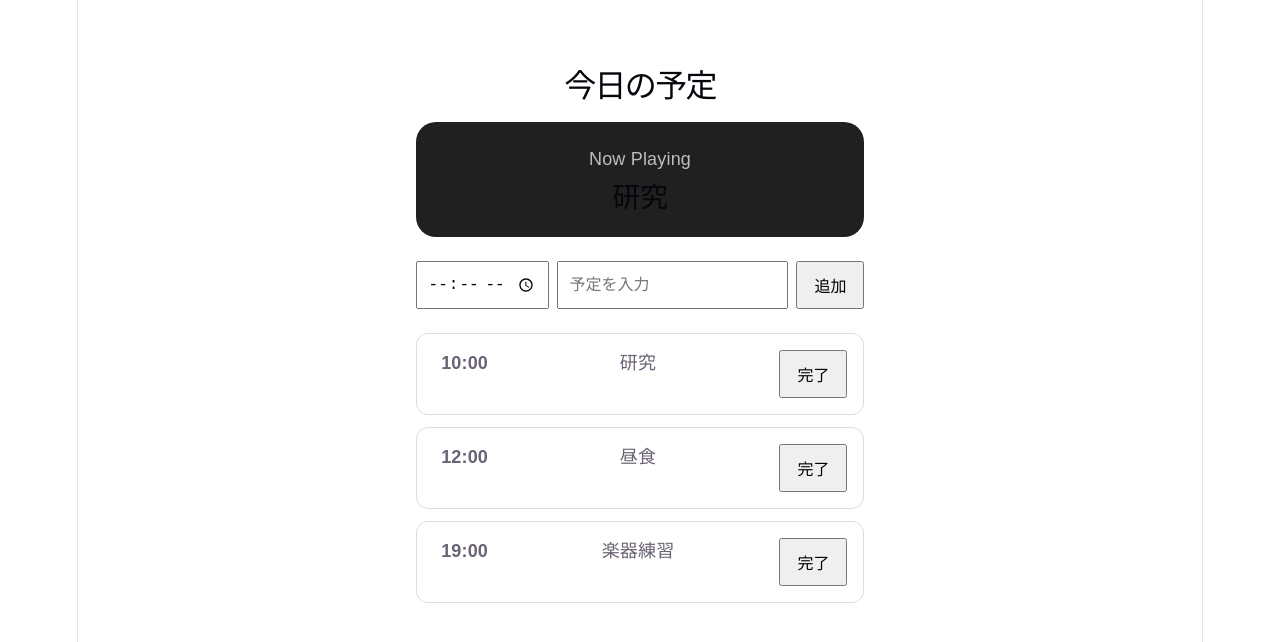
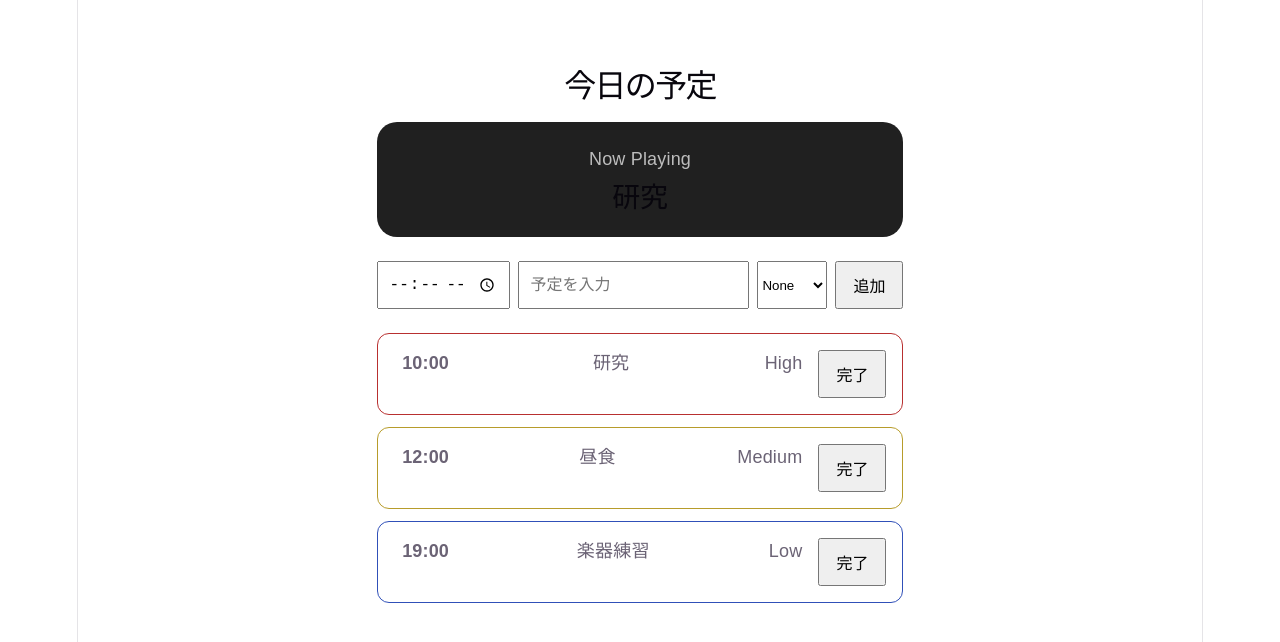
Before and after one commit to tanaharu-droid/schedule-app, a React (Vite) app: page / in a window 1280 px wide. Shown: the top 642 px of the page. Built offline with nearby package versions, Linux system fonts and the light colour scheme.

Commit message:
Add priority

```diff
--- a/src/App.css
+++ b/src/App.css
@@ -72,3 +72,19 @@ button {
   opacity: 0.5;
   text-decoration: line-through;
 }
+
+.priority-High {
+  border: 1px solid #b42424f1;
+}
+
+.priority-Medium {
+  border: 1px solid #b3971ff1;
+}
+
+.priority-Low {
+  border: 1px solid #2446b4f1;
+}
+
+.priority-None {
+  border: 1px solid #ddd;
+}
--- a/src/App.tsx
+++ b/src/App.tsx
@@ -1,21 +1,24 @@
 import { useState } from 'react'
 import './App.css'
 
+type Priority = 'High' | 'Medium' | 'Low' | 'None'
 type Schedule = {//予定データの設計図
     id: number
     time: string
     title: string
     done: boolean
+    priority: Priority
 }
 
 function App() {
 
     const [time, setTime] = useState('')
     const [title, setTitle] = useState('')
+    const [priority, setPriority] = useState<Priority>('None')
     const [schedules, setSchedules] = useState<Schedule[]>([//Schedule型の配列が入る
-        { id: 1, time: '10:00', title: '研究', done: false },
-        { id: 2, time: '12:00', title: '昼食', done: false },
-        { id: 3, time: '19:00', title: '楽器練習', done: false },
+        { id: 1, time: '10:00', title: '研究', done: false, priority: 'High' },
+        { id: 2, time: '12:00', title: '昼食', done: false, priority: 'Medium' },
+        { id: 3, time: '19:00', title: '楽器練習', done: false, priority: 'Low' },
     ])
     const currentSchedule = schedules.find((schedule) => !schedule.done)//findで，条件に合う最初の1件を探す
 
@@ -27,6 +30,7 @@ function App() {
             time: time,
             title: title,
             done: false,
+            priority: priority
         }
 
         const sortedSchedules = [...schedules, newSchedule].sort((a, b) => {//newScheduleを含めた配列全体でソート（-→+）
@@ -37,6 +41,7 @@ function App() {
 
         setTime('')
         setTitle('')
+        setPriority('None')
     }
 
     const toggleDone = (id: number) => {//あるidの予定を切り替える
@@ -79,6 +84,16 @@ function App() {
                     onChange={(e) => setTitle(e.target.value)}
                 />
 
+                <select
+                    value={priority}
+                    onChange={(e) => setPriority(e.target.value as Priority)}//selectからとれる値をPriority型として扱う
+                >
+                    <option value="High">High</option>
+                    <option value="Medium">Medium</option>
+                    <option value="Low">Low</option>
+                    <option value="None">None</option>
+                </select>
+
                 <button onClick={addSchedule}>追加</button>
 
             </section>
@@ -86,11 +101,12 @@ function App() {
             <section className="playlist">
                 {schedules.map((schedule) => (
                     <div
-                        className={`schedule-item ${schedule.done ? 'done' : ''}`}//doneがtrueのとき，classNameにdoneが加わる
+                        className={`schedule-item ${schedule.done ? 'done' : ''} priority-${schedule.priority}`}//doneがtrueのとき，classNameにdoneが加わる,Priority
                         key={schedule.id}
                     >
                         <span className="time">{schedule.time}</span>
                         <span className="title">{schedule.title}</span>
+                        <span className="priority">{schedule.priority}</span>
 
                         <button onClick={() => toggleDone(schedule.id)}>
                             {schedule.done ? '戻す' : '完了'}
```
